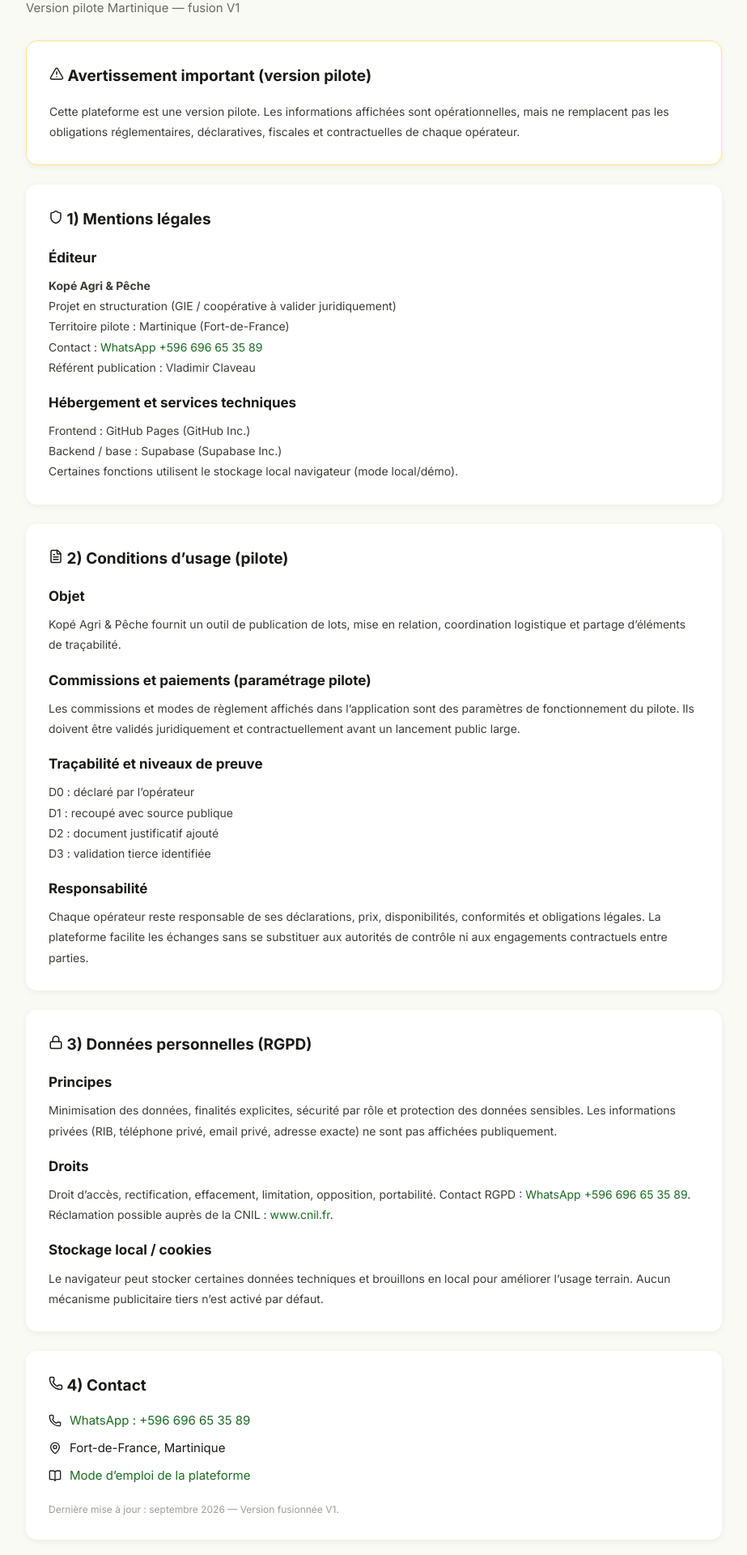
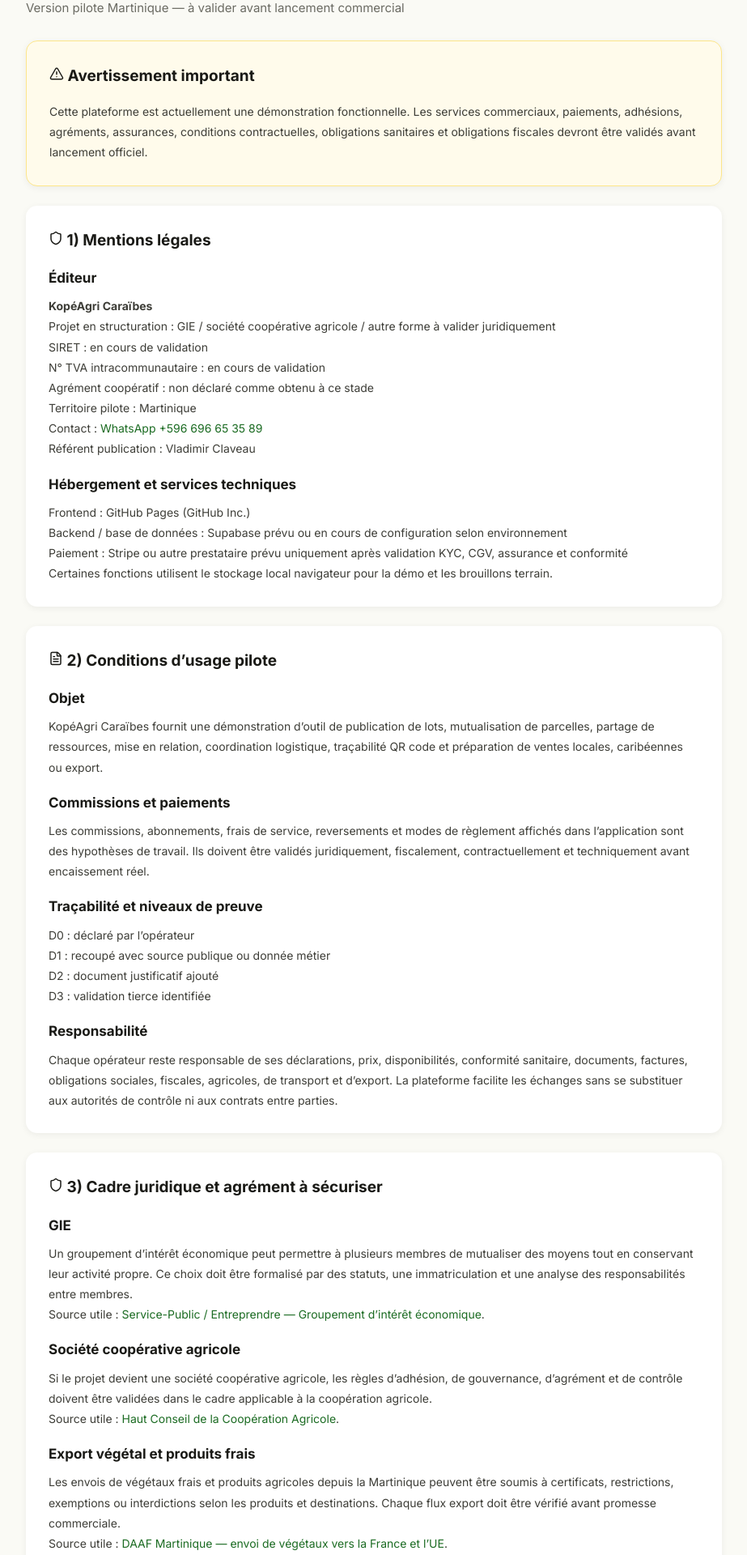
Before and after one commit to CVlad97/kopeagri-caraibes, a React (Vite) app: page /legal in a window 1280 px wide. Shown: the part 60-1980 px from the top of the page at 81% size, without its empty margins (178-1101 px from the left). Built offline with nearby package versions, Linux system fonts and the light colour scheme; no server answers.

Commit message:
Sécurise mentions légales KopéAgri pilote

```diff
--- a/src/pages/LegalPage.tsx
+++ b/src/pages/LegalPage.tsx
@@ -10,15 +10,15 @@
     <div className="page" style={{ maxWidth: 860, margin: '0 auto' }}>
       <div className="page-header">
         <h1><FileText size={24} /> Mentions légales, conditions d’usage et RGPD</h1>
-        <p className="page-subtitle">Version pilote Martinique — fusion V1</p>
+        <p className="page-subtitle">Version pilote Martinique — à valider avant lancement commercial</p>
       </div>
 
-      <div className="section-block" style={{ border: '1px solid #fde68a' }}>
-        <h2><AlertTriangle size={18} /> Avertissement important (version pilote)</h2>
+      <div className="section-block" style={{ border: '1px solid #fde68a', background: '#fffbeb' }}>
+        <h2><AlertTriangle size={18} /> Avertissement important</h2>
         <p style={pStyle}>
-          Cette plateforme est une version pilote. Les informations affichées sont opérationnelles,
-          mais ne remplacent pas les obligations réglementaires, déclaratives, fiscales et contractuelles
-          de chaque opérateur.
+          Cette plateforme est actuellement une démonstration fonctionnelle. Les services commerciaux,
+          paiements, adhésions, agréments, assurances, conditions contractuelles, obligations sanitaires
+          et obligations fiscales devront être validés avant lancement officiel.
         </p>
       </div>
 
@@ -27,9 +27,12 @@
 
         <h3 style={h3Style}>Éditeur</h3>
         <p style={pStyle}>
-          <strong>Kopé Agri & Pêche</strong><br />
-          Projet en structuration (GIE / coopérative à valider juridiquement)<br />
-          Territoire pilote : Martinique (Fort-de-France)<br />
+          <strong>KopéAgri Caraïbes</strong><br />
+          Projet en structuration : GIE / société coopérative agricole / autre forme à valider juridiquement<br />
+          SIRET : en cours de validation<br />
+          N° TVA intracommunautaire : en cours de validation<br />
+          Agrément coopératif : non déclaré comme obtenu à ce stade<br />
+          Territoire pilote : Martinique<br />
           Contact : <a href="https://wa.me/596696653589" target="_blank" rel="noopener noreferrer" style={{ color: 'var(--green-700)' }}>WhatsApp +596 696 65 35 89</a><br />
           Référent publication : Vladimir Claveau
         </p>
@@ -37,80 +40,112 @@
         <h3 style={h3Style}>Hébergement et services techniques</h3>
         <p style={pStyle}>
           Frontend : GitHub Pages (GitHub Inc.)<br />
-          Backend / base : Supabase (Supabase Inc.)<br />
-          Certaines fonctions utilisent le stockage local navigateur (mode local/démo).
+          Backend / base de données : Supabase prévu ou en cours de configuration selon environnement<br />
+          Paiement : Stripe ou autre prestataire prévu uniquement après validation KYC, CGV, assurance et conformité<br />
+          Certaines fonctions utilisent le stockage local navigateur pour la démo et les brouillons terrain.
         </p>
       </div>
 
       <div className="section-block">
-        <h2><FileText size={18} /> 2) Conditions d’usage (pilote)</h2>
+        <h2><FileText size={18} /> 2) Conditions d’usage pilote</h2>
 
         <h3 style={h3Style}>Objet</h3>
         <p style={pStyle}>
-          Kopé Agri & Pêche fournit un outil de publication de lots, mise en relation,
-          coordination logistique et partage d’éléments de traçabilité.
+          KopéAgri Caraïbes fournit une démonstration d’outil de publication de lots, mutualisation de parcelles,
+          partage de ressources, mise en relation, coordination logistique, traçabilité QR code et préparation
+          de ventes locales, caribéennes ou export.
         </p>
 
-        <h3 style={h3Style}>Commissions et paiements (paramétrage pilote)</h3>
+        <h3 style={h3Style}>Commissions et paiements</h3>
         <p style={pStyle}>
-          Les commissions et modes de règlement affichés dans l’application sont des paramètres de fonctionnement
-          du pilote. Ils doivent être validés juridiquement et contractuellement avant un lancement public large.
+          Les commissions, abonnements, frais de service, reversements et modes de règlement affichés dans
+          l’application sont des hypothèses de travail. Ils doivent être validés juridiquement, fiscalement,
+          contractuellement et techniquement avant encaissement réel.
         </p>
 
         <h3 style={h3Style}>Traçabilité et niveaux de preuve</h3>
         <p style={pStyle}>
           D0 : déclaré par l’opérateur<br />
-          D1 : recoupé avec source publique<br />
+          D1 : recoupé avec source publique ou donnée métier<br />
           D2 : document justificatif ajouté<br />
           D3 : validation tierce identifiée
         </p>
 
         <h3 style={h3Style}>Responsabilité</h3>
         <p style={pStyle}>
-          Chaque opérateur reste responsable de ses déclarations, prix, disponibilités, conformités
-          et obligations légales. La plateforme facilite les échanges sans se substituer aux autorités
-          de contrôle ni aux engagements contractuels entre parties.
+          Chaque opérateur reste responsable de ses déclarations, prix, disponibilités, conformité sanitaire,
+          documents, factures, obligations sociales, fiscales, agricoles, de transport et d’export. La plateforme
+          facilite les échanges sans se substituer aux autorités de contrôle ni aux contrats entre parties.
         </p>
       </div>
 
       <div className="section-block">
-        <h2><Lock size={18} /> 3) Données personnelles (RGPD)</h2>
+        <h2><Shield size={18} /> 3) Cadre juridique et agrément à sécuriser</h2>
+
+        <h3 style={h3Style}>GIE</h3>
+        <p style={pStyle}>
+          Un groupement d’intérêt économique peut permettre à plusieurs membres de mutualiser des moyens
+          tout en conservant leur activité propre. Ce choix doit être formalisé par des statuts, une immatriculation
+          et une analyse des responsabilités entre membres.<br />
+          Source utile : <a href="https://entreprendre.service-public.fr/vosdroits/F37404" target="_blank" rel="noopener noreferrer" style={{ color: 'var(--green-700)' }}>Service-Public / Entreprendre — Groupement d’intérêt économique</a>.
+        </p>
+
+        <h3 style={h3Style}>Société coopérative agricole</h3>
+        <p style={pStyle}>
+          Si le projet devient une société coopérative agricole, les règles d’adhésion, de gouvernance,
+          d’agrément et de contrôle doivent être validées dans le cadre applicable à la coopération agricole.<br />
+          Source utile : <a href="https://www.hcca.coop/" target="_blank" rel="noopener noreferrer" style={{ color: 'var(--green-700)' }}>Haut Conseil de la Coopération Agricole</a>.
+        </p>
+
+        <h3 style={h3Style}>Export végétal et produits frais</h3>
+        <p style={pStyle}>
+          Les envois de végétaux frais et produits agricoles depuis la Martinique peuvent être soumis à certificats,
+          restrictions, exemptions ou interdictions selon les produits et destinations. Chaque flux export doit être
+          vérifié avant promesse commerciale.<br />
+          Source utile : <a href="https://daaf.martinique.agriculture.gouv.fr/envoi-de-vegetaux-vers-la-france-et-l-ue-strictement-reglementee-a650.html" target="_blank" rel="noopener noreferrer" style={{ color: 'var(--green-700)' }}>DAAF Martinique — envoi de végétaux vers la France et l’UE</a>.
+        </p>
+      </div>
+
+      <div className="section-block">
+        <h2><Lock size={18} /> 4) Données personnelles (RGPD)</h2>
 
         <h3 style={h3Style}>Principes</h3>
         <p style={pStyle}>
-          Minimisation des données, finalités explicites, sécurité par rôle et protection des données sensibles.
-          Les informations privées (RIB, téléphone privé, email privé, adresse exacte) ne sont pas affichées publiquement.
+          Minimisation des données, finalités explicites, sécurité par rôle, Row Level Security côté Supabase,
+          journalisation des actions sensibles et protection des données privées. Les informations privées
+          comme RIB, téléphone privé, email privé, adresse exacte ou documents justificatifs ne doivent pas
+          être affichées publiquement.
         </p>
 
         <h3 style={h3Style}>Droits</h3>
         <p style={pStyle}>
-          Droit d’accès, rectification, effacement, limitation, opposition, portabilité.
+          Droit d’accès, rectification, effacement, limitation, opposition et portabilité.
           Contact RGPD : <a href="https://wa.me/596696653589?text=Demande%20RGPD%20-%20Kop%C3%A9Agri" target="_blank" rel="noopener noreferrer" style={{ color: 'var(--green-700)' }}>WhatsApp +596 696 65 35 89</a>.
           Réclamation possible auprès de la CNIL : <a href="https://www.cnil.fr" target="_blank" rel="noopener noreferrer" style={{ color: 'var(--green-700)' }}>www.cnil.fr</a>.
         </p>
 
         <h3 style={h3Style}>Stockage local / cookies</h3>
         <p style={pStyle}>
-          Le navigateur peut stocker certaines données techniques et brouillons en local pour améliorer l’usage terrain.
-          Aucun mécanisme publicitaire tiers n’est activé par défaut.
+          Le navigateur peut stocker certaines données techniques, brouillons et informations de démo pour
+          améliorer l’usage terrain. Aucun mécanisme publicitaire tiers n’est activé par défaut.
         </p>
       </div>
 
       <div className="section-block">
-        <h2><Phone size={18} /> 4) Contact</h2>
+        <h2><Phone size={18} /> 5) Contact</h2>
         <div style={{ display: 'flex', flexDirection: 'column', gap: 10, marginTop: 10 }}>
           <p style={{ display: 'flex', alignItems: 'center', gap: 10, fontSize: 15 }}>
             <Phone size={16} /> <a href="https://wa.me/596696653589" target="_blank" rel="noopener noreferrer" style={{ color: 'var(--green-700)' }}>WhatsApp : +596 696 65 35 89</a>
           </p>
           <p style={{ display: 'flex', alignItems: 'center', gap: 10, fontSize: 15 }}>
-            <MapPin size={16} /> Fort-de-France, Martinique
+            <MapPin size={16} /> Martinique — localisation administrative à compléter avant lancement commercial
           </p>
           <p style={{ display: 'flex', alignItems: 'center', gap: 10, fontSize: 15 }}>
             <BookOpen size={16} /> <Link to="/guide" style={{ color: 'var(--green-700)' }}>Mode d’emploi de la plateforme</Link>
           </p>
         </div>
         <p style={{ marginTop: 20, fontSize: 12, color: 'var(--gray-400)' }}>
-          Dernière mise à jour : septembre 2026 — Version fusionnée V1.
+          Dernière mise à jour : septembre 2026 — version pilote à valider juridiquement.
         </p>
       </div>
     </div>
```
